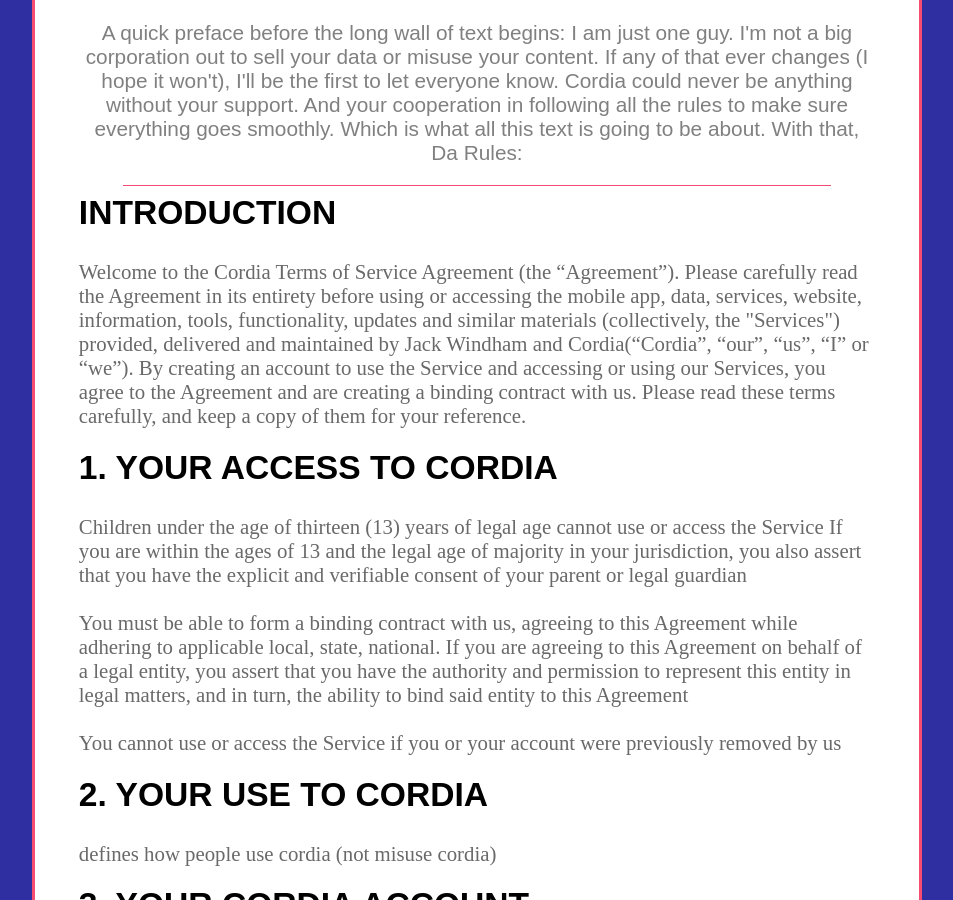
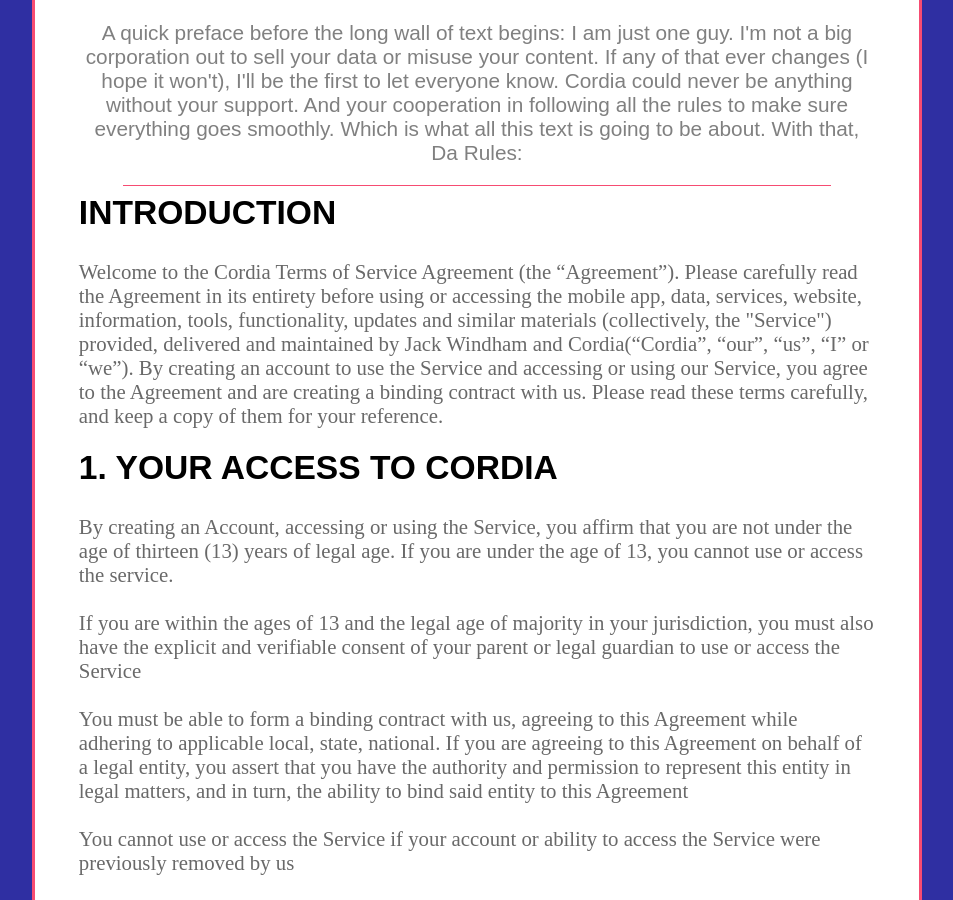
Before and after one commit to jckwind11/jckwind11.github.io, a Jekyll site: the page built from tos.html, in a window 1280 px wide and 900 px high, scrolled down 432 px. Shown: the whole window, without its empty margins (163-1116 px from the left). Built offline with Jekyll 4.4.1, drawn with Linux system fonts in a browser that asks for light colours; nearby versions of some CDN libraries; some of the changed text lies outside the part shown.

Commit message:
more fix

```diff
--- a/tos.html
+++ b/tos.html
@@ -27,39 +27,49 @@
         <h1 class="TOS-User-Agreement-Header">INTRODUCTION</h1>
         <p class="TOS-User-Agreement-Body">
             Welcome to the Cordia Terms of Service Agreement (the “Agreement”).
-            Please carefully read the Agreement in its entirety before using or accessing the mobile app, data, services, website,
-            information, tools, functionality, updates and similar materials (collectively, the "Services") provided, delivered and maintained
-            by Jack Windham and Cordia(“Cordia”, “our”, “us”, “I” or “we”). By creating an account to use the Service and accessing or using our Services,
-            you agree to the Agreement and are creating a binding contract with us.
+            Please carefully read the Agreement in its entirety before using or accessing the mobile app, data,
+            services, website, information, tools, functionality, updates and similar materials (collectively, the "Service") provided,
+            delivered and maintained by Jack Windham and Cordia(“Cordia”, “our”, “us”, “I” or “we”). By creating an account to use the
+            Service and accessing or using our Service, you agree to the Agreement and are creating a binding contract with us.
             Please read these terms carefully, and keep a copy of them for your reference.
         </p>
         <h1 class="TOS-User-Agreement-Header">1. YOUR ACCESS TO CORDIA</h1>
         <p class="TOS-User-Agreement-Body">
-            Children under the age of thirteen (13) years of legal age cannot use or access the Service
-            If you are within the ages of 13 and the legal age of majority in your jurisdiction,
-            you also assert that you have the explicit and verifiable consent of your parent or legal guardian
+            By creating an Account, accessing or using the Service, you affirm that you are not under the age of thirteen (13) years of legal age.
+            If you are under the age of 13, you cannot use or access the service.
+            <br><br>
+            If you are within the ages of 13 and the legal age of majority in your jurisdiction, you must also have the explicit and verifiable
+            consent of your parent or legal guardian to use or access the Service
             <br><br>
             You must be able to form a binding contract with us, agreeing to this Agreement while adhering to applicable local, state, national.
             If you are agreeing to this Agreement on behalf of a legal entity, you assert that you have the authority and
             permission to represent this entity in legal matters, and in turn, the ability to bind said entity to this Agreement
             <br><br>
-            You cannot use or access the Service if you or your account were previously removed by us
+            You cannot use or access the Service if your account or ability to access the Service were previously removed by us
+            <br><br>
+            If you are agreeing to this Agreement on behalf of a legal entity, you assert that you have the authority and permission to represent
+            this entity in legal matters, and in turn, the ability to bind said entity to this Agreement
         </p>
-        <h1 class="TOS-User-Agreement-Header">2. YOUR USE TO CORDIA</h1>
+        <h1 class="TOS-User-Agreement-Header">2. YOUR LICENSE TO USE CORDIA</h1>
+        <p class="TOS-User-Agreement-Body">
+            We grant you a non-exclusive, non-transferable,
+            limited license to use the Service in accordance with this Agreement.
+        </p>
+        <h1 class="TOS-User-Agreement-Header">3. YOUR USE TO CORDIA</h1>
         <p class="TOS-User-Agreement-Body"> defines how people use cordia (not misuse cordia)</p>
-        <h1 class="TOS-User-Agreement-Header">3. YOUR CORDIA ACCOUNT</h1>
+        <h1 class="TOS-User-Agreement-Header">. YOUR CORDIA ACCOUNT</h1>
         <p class="TOS-User-Agreement-Body"> defines peoples control over their account</p>
-        <h1 class="TOS-User-Agreement-Header">4. CONDUCT GUIDELINES</h1>
+        <h1 class="TOS-User-Agreement-Header">. CONDUCT GUIDELINES</h1>
         <p class="TOS-User-Agreement-Body"> dont do dumb stuff on cordia</p>
-        <h1 class="TOS-User-Agreement-Header">5. WHAT YOU CAN'T DO</h1>
+        <h1 class="TOS-User-Agreement-Header">. WHAT YOU CAN'T DO</h1>
         <p class="TOS-User-Agreement-Body"> i can change cordia whenever</p>
-        <h1 class="TOS-User-Agreement-Header">6. WHAT YOU OWN</h1>
+        <h1 class="TOS-User-Agreement-Header">. WHAT YOU OWN</h1>
         <p class="TOS-User-Agreement-Body"> dont do dumb stuff on cordia</p>
-        <h1 class="TOS-User-Agreement-Header">7. WHAT YOU DON'T OWN</h1>
+        <h1 class="TOS-User-Agreement-Header">. WHAT YOU DON'T OWN</h1>
         <p class="TOS-User-Agreement-Body"> dont do dumb stuff on cordia</p>
-        <h1 class="TOS-User-Agreement-Header">8. CONNECTED ACCOUNTS</h1>
+        <h1 class="TOS-User-Agreement-Header">. CONNECTED ACCOUNTS</h1>
         <p class="TOS-User-Agreement-Body"> dont do dumb stuff on cordia</p>
-        <h1 class="TOS-User-Agreement-Header">9. THIRD PARTY CONTENT</h1>
+        <h1 class="TOS-User-Agreement-Header">10. THIRD PARTY CONTENT</h1>
         <p class="TOS-User-Agreement-Body">
             This Service contains content and functionality provided by third parties(“Providers”) and links to said Providers.
             These Providers are not affiliated with Cordia and Cordia has no control over these Providers.
@@ -73,7 +83,7 @@
             the Service that contains data from a Provider, you consent that Cordia may share information with said Provider contractually requires
             Cordia to do so to continue said functionality.
         </p>
-        <h1 class="TOS-User-Agreement-Header">10. CHANGES TO THESE TERMS</h1>
+        <h1 class="TOS-User-Agreement-Header">11. CHANGES TO THESE TERMS</h1>
         <p class="TOS-User-Agreement-Body">
             I may update or edit this Agreement whenever I see fit.
             If these changes, based on our view, are significant enough, we shall notify you via the Service or, in some cases,
@@ -82,12 +92,12 @@
             you thereby agree to and are bound by the updated Agreement. If you choose to disagree with the updated Agreement,
             you must stop using and accessing our Service immediately.
         </p>
-        <h1 class="TOS-User-Agreement-Header">11. CHANGES TO CORDIA</h1>
+        <h1 class="TOS-User-Agreement-Header">12. CHANGES TO CORDIA</h1>
         <p class="TOS-User-Agreement-Body">
             I reserve all rights to update, change, amend or otherwise
             change one or more of our Service in any manner I decide without prior notice.
         </p>
-        <h1 class="TOS-User-Agreement-Header">12. DISCLAIMER OF REPRESENTATIONS AND WARRANTIES</h1>
+        <h1 class="TOS-User-Agreement-Header">13. DISCLAIMER OF REPRESENTATIONS AND WARRANTIES</h1>
         <p class="TOS-User-Agreement-Body">
             YOUR USE OF THE SERVICE IS AT YOUR OWN RISK. THE SERVICE ALONG WITH THE
             OUTPUT DATA IS PROVIDED ON AN "AS IS" AND “AS AVAILABLE” BASIS. WE DISCLAIM ALL WARRANTIES AND
@@ -102,7 +112,7 @@
             OF SERVICE. Some jurisdictions limit or don’t allow the disclaimer of implied warranties – in those states,
             these warranties will be disclaimed only to fullest extent permitted by law.
         </p>
-        <h1 class="TOS-User-Agreement-Header">13. LIMITATION OF LIABILITY</h1>
+        <h1 class="TOS-User-Agreement-Header">14. LIMITATION OF LIABILITY</h1>
         <p class="TOS-User-Agreement-Body">
             IN NO EVENT WILL EITHER PARTY OR ITS RESPECTIVE OFFICERS, DIRECTORS, AGENTS,
             EMPLOYEES, REPRESENTATIVES, AFFILIATES, PARENTS, SUBSIDIARIES, SUBLICENSEES, SUCCESSORS AND ASSIGNS,
@@ -122,9 +132,9 @@
             contents of this section may not apply to you. In cases where such laws apply, the liability of Cordia shall
             be limited to the fullest extent permitted by law.
         </p>
-        <h1 class="TOS-User-Agreement-Header">14. TERMINATION</h1>
+        <h1 class="TOS-User-Agreement-Header">1. TERMINATION</h1>
         <p class="TOS-User-Agreement-Body"> our way or da highway </p>
-        <h1 class="TOS-User-Agreement-Header">15. OTHER</h1>
+        <h1 class="TOS-User-Agreement-Header">1. OTHER</h1>
         <p class="TOS-User-Agreement-Body"> random </p>
         <h1 class="TOS-User-Agreement-Header">CLOSING</h1>
         <p class="TOS-User-Agreement-Body"> close </p>
```
